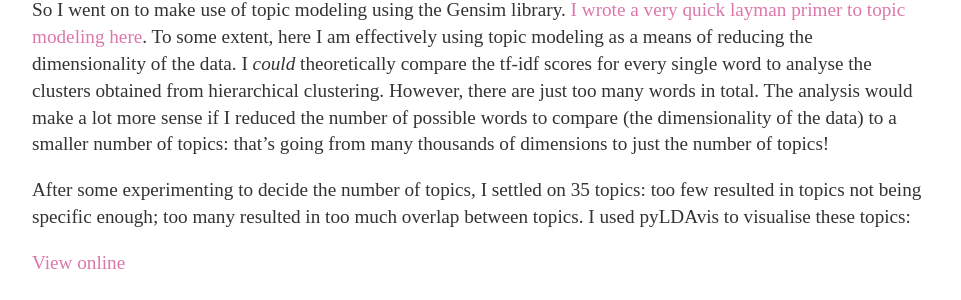
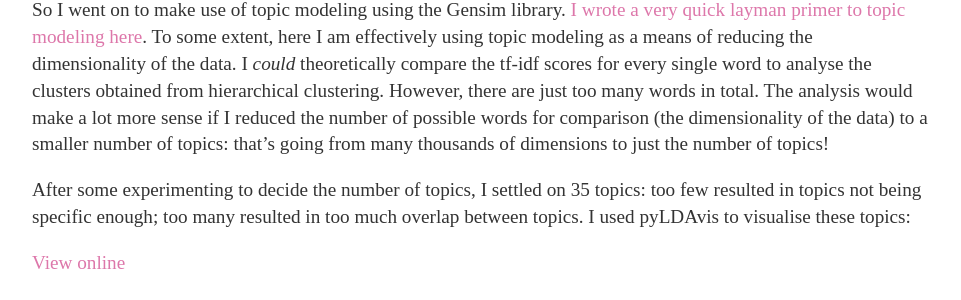
Before and after one commit to not-even-wong/not-even-wong.github.io, a Jekyll site: the page built from _posts/2019-11-12-analysing-similarities-between-recipes-with-topic-modeling.md, in a window 1280 px wide and 900 px high, scrolled down 2646 px. Shown: the part 207-507 px from the top of the window, without its empty margins (160-1121 px from the left). Built offline with Jekyll 4.4.1, drawn with Linux system fonts in a browser that asks for light colours.

Commit message:
Update 2019-11-12-analysing-similarities-between-recipes-with-topic-modeling.md

```diff
--- a/_posts/2019-11-12-analysing-similarities-between-recipes-with-topic-modeling.md
+++ b/_posts/2019-11-12-analysing-similarities-between-recipes-with-topic-modeling.md
@@ -55,7 +55,7 @@
 
 Well, those clusters seem to make sense. However, I have no clue as to exactly <i>why</i> those categories are clustered together.
 
-So I went on to make use of topic modeling using the Gensim library. <a href="https://not-even-wong.github.io/2019/11/10/layman-intro-topic-modeling.html">I wrote a very quick layman primer to topic modeling here</a>. To some extent, here I am effectively using topic modeling as a means of reducing the dimensionality of the data. I <i>could</i> theoretically compare the tf-idf scores for every single word to analyse the clusters obtained from hierarchical clustering. However, there are just too many words in total. The analysis would make a lot more sense if I reduced the number of possible words to compare (the dimensionality of the data) to a smaller number of topics: that's going from many thousands of dimensions to just the number of topics!
+So I went on to make use of topic modeling using the Gensim library. <a href="https://not-even-wong.github.io/2019/11/10/layman-intro-topic-modeling.html">I wrote a very quick layman primer to topic modeling here</a>. To some extent, here I am effectively using topic modeling as a means of reducing the dimensionality of the data. I <i>could</i> theoretically compare the tf-idf scores for every single word to analyse the clusters obtained from hierarchical clustering. However, there are just too many words in total. The analysis would make a lot more sense if I reduced the number of possible words for comparison (the dimensionality of the data) to a smaller number of topics: that's going from many thousands of dimensions to just the number of topics!
 
 After some experimenting to decide the number of topics, I settled on 35 topics: too few resulted in topics not being specific enough; too many resulted in too much overlap between topics. I used pyLDAvis to visualise these topics:
 
```
